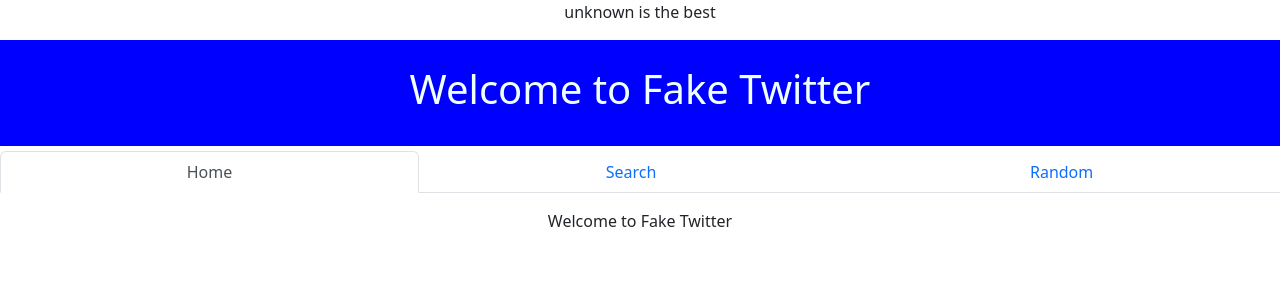
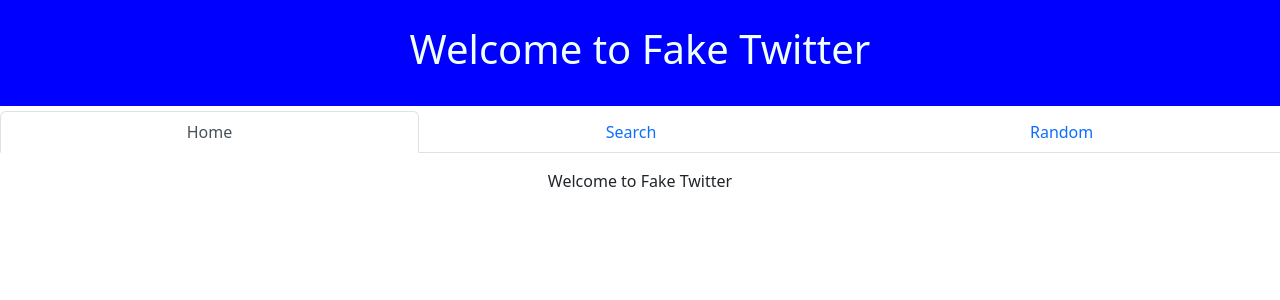
Before and after one commit to quietoutthere/twitter-showcase, a React (Create React App) app in the folder my-app/: page / in a window 1280 px wide. Shown: the top 300 px of the page. Built offline with nearby package versions, Linux system fonts and the light colour scheme; no server answers.

Commit message:
removed tutorial examples

```diff
--- a/my-app/src/App.js
+++ b/my-app/src/App.js
@@ -1,21 +1,13 @@
-import React, {useState, useEffect} from 'react';
+import React from 'react';
 import Nav from './Components/Nav'
 import Header from './Components/Header'
-import axios from 'axios';
+
 
 
 function App() {
-  const [name, setName] = useState("unknown");
-
-  useEffect(() =>{
-    axios.get('/api/name').then(response => {
-      setName(response.data.name)
-    })
-  }, [])
 
   return (
     <div className="App">
-      <p>{name} is the best</p>
       <Header />
       <Nav />
     </div>
```
